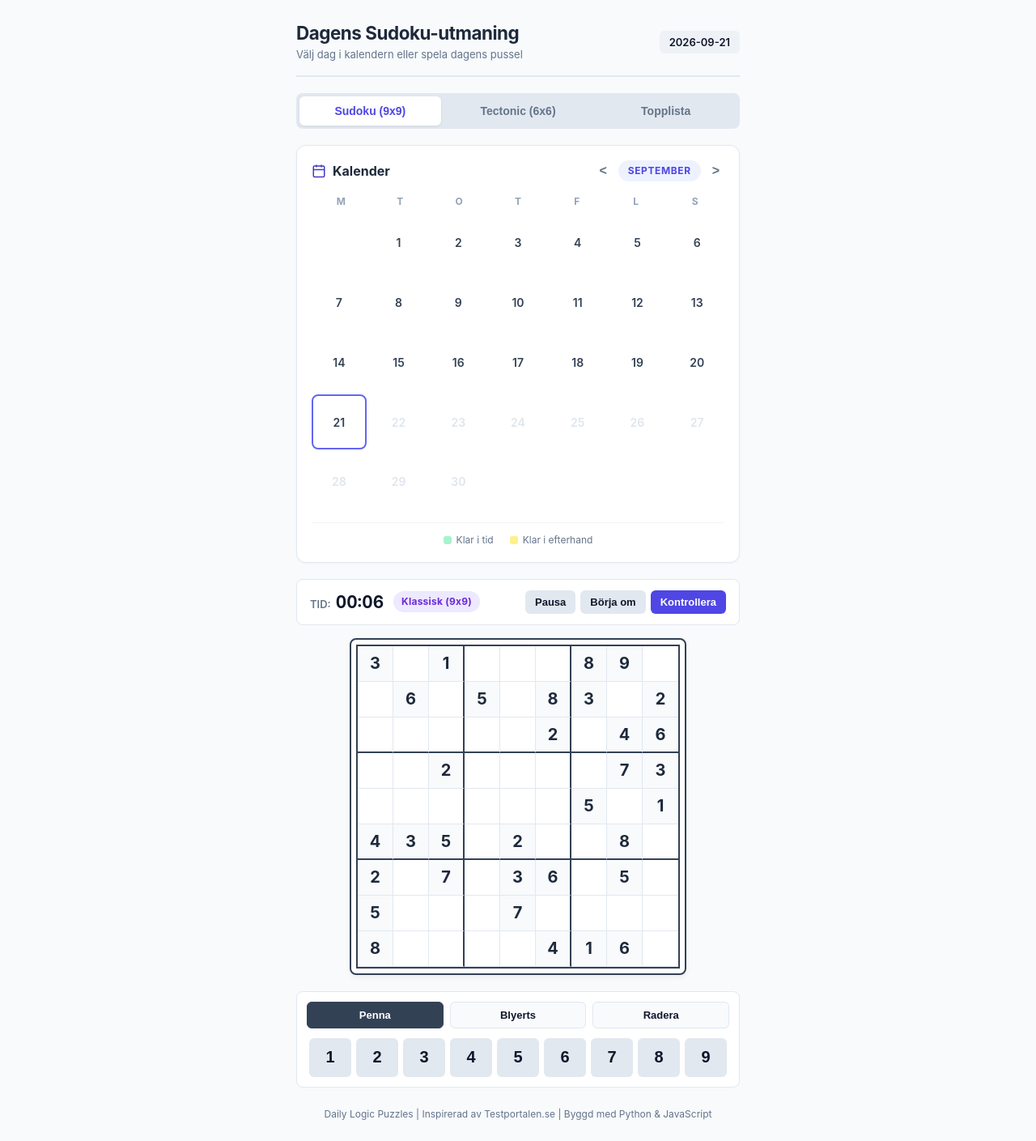
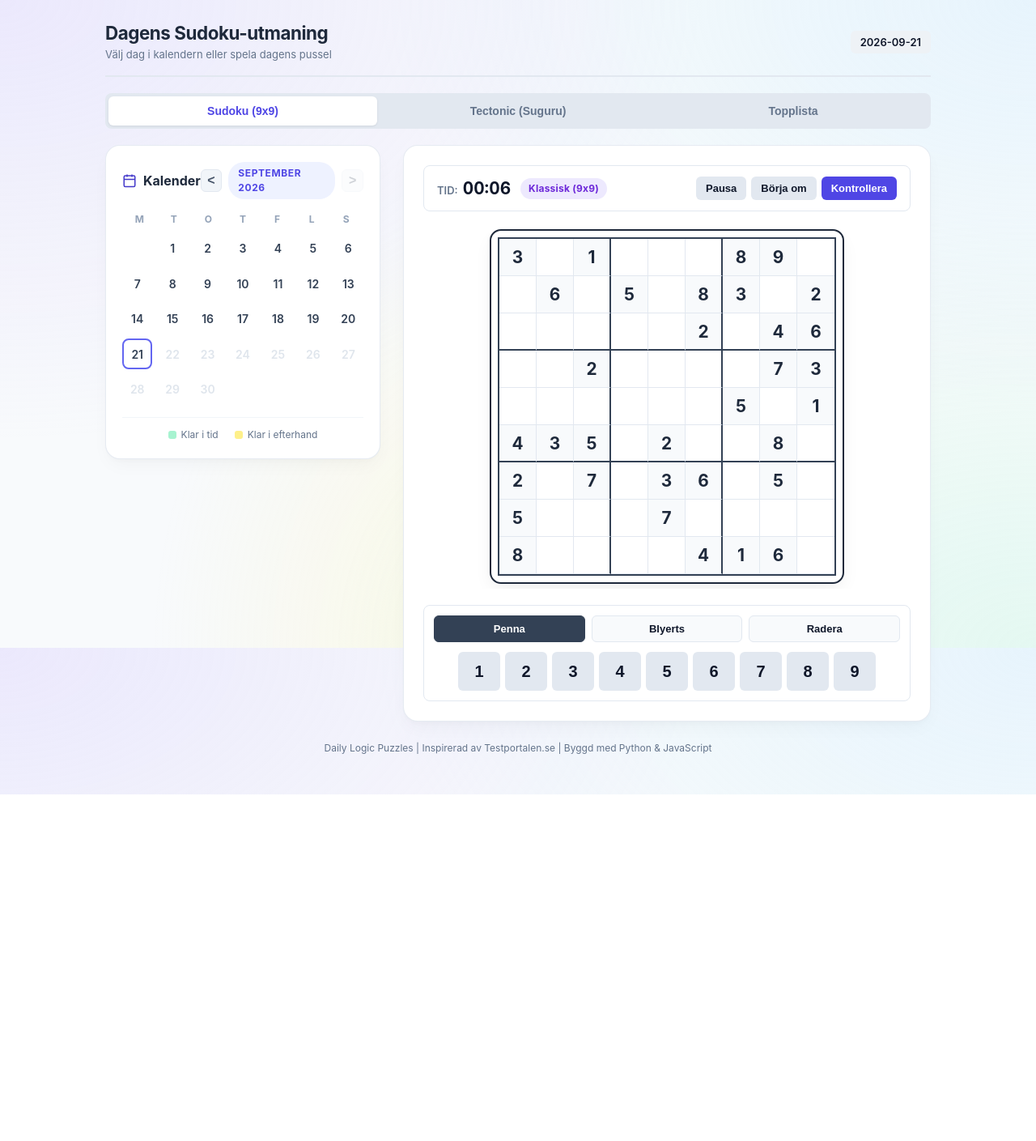
Before and after one commit to kallt/daily-logic-puzzles, a Flask app: page / in a window 1280 px wide. Shown: the whole page at 81% size. After the commit the page ends 981 px from the top, so only its background shows below. Run offline with Flask 3, Linux system fonts and the light colour scheme; data comes from the database, SQL or seed files in the repository.

Commit message:
feat: wide responsive layout, ambient UI design, toggle delete, calendar date bounds (July-Sept 2026), and hobby README

```diff
--- a/static/css/style.css
+++ b/static/css/style.css
@@ -31,18 +31,28 @@
 
 body {
     font-family: -apple-system, BlinkMacSystemFont, "Segoe UI", Roboto, Helvetica, Arial, sans-serif;
-    background-color: var(--bg-main);
+    background-color: #F8FAFC;
+    background-image:
+        radial-gradient(at 0% 0%, rgba(196, 181, 253, 0.25) 0px, transparent 48%),
+        radial-gradient(at 100% 0%, rgba(186, 230, 253, 0.28) 0px, transparent 45%),
+        radial-gradient(at 50% 100%, rgba(254, 240, 138, 0.22) 0px, transparent 50%),
+        radial-gradient(at 100% 100%, rgba(167, 243, 208, 0.25) 0px, transparent 48%);
+    background-attachment: fixed;
     color: var(--text-main);
     line-height: 1.5;
+    min-height: 100vh;
+    display: flex;
+    flex-direction: column;
 }
 
 .app-container {
-    max-width: 580px;
+    max-width: 1060px;
     margin: 0 auto;
-    padding: 24px 16px;
+    padding: 24px 20px 48px 20px;
     min-height: 100vh;
     display: flex;
     flex-direction: column;
+    width: 100%;
 }
 
 /* Header */
@@ -106,15 +116,24 @@ body {
 }
 
 /* ====================================================================
+   Layout & Game View Container (Desktop 2-column, Mobile 1-column)
+   ==================================================================== */
+#gameViewContainer {
+    display: grid;
+    grid-template-columns: 340px 1fr;
+    gap: 28px;
+    align-items: start;
+}
+
+/* ====================================================================
    Calendar Card (Testportalen Style)
    ==================================================================== */
 .calendar-card {
-    background-color: var(--bg-card);
-    border: 1px solid var(--border-color);
-    border-radius: 12px;
-    padding: 18px;
-    margin-bottom: 20px;
-    box-shadow: 0 1px 3px rgba(0,0,0,0.04);
+    background-color: #FFFFFF;
+    border: 1px solid rgba(226, 232, 240, 0.85);
+    border-radius: 18px;
+    padding: 20px;
+    box-shadow: 0 10px 25px -5px rgba(0, 0, 0, 0.04), 0 4px 6px -2px rgba(0, 0, 0, 0.02);
 }
 
 .calendar-header {
@@ -144,17 +163,31 @@ body {
 }
 
 .cal-nav-btn {
-    background: transparent;
-    border: none;
+    background: #F1F5F9;
+    border: 1px solid #E2E8F0;
+    border-radius: 6px;
     font-size: 1rem;
-    color: #64748B;
+    color: #475569;
     cursor: pointer;
-    padding: 2px 6px;
+    width: 28px;
+    height: 28px;
+    display: flex;
+    align-items: center;
+    justify-content: center;
     font-weight: 700;
+    transition: all 0.15s ease;
 }
 
-.cal-nav-btn:hover {
-    color: #1E293B;
+.cal-nav-btn:hover:not(:disabled):not(.disabled) {
+    background-color: #E2E8F0;
+    color: #0F172A;
+}
+
+.cal-nav-btn.disabled,
+.cal-nav-btn:disabled {
+    opacity: 0.25;
+    cursor: not-allowed;
+    pointer-events: none;
 }
 
 .cal-month-pill {
@@ -164,8 +197,9 @@ body {
     font-weight: 700;
     text-transform: uppercase;
     letter-spacing: 0.05em;
-    padding: 4px 12px;
+    padding: 5px 12px;
     border-radius: 20px;
+    user-select: none;
 }
 
 .calendar-weekdays {
@@ -264,6 +298,15 @@ body {
 .dot-ontime { background-color: #A7F3D0; }
 .dot-retro { background-color: #FEF08A; }
 
+/* Game Section Card */
+.game-section {
+    background-color: #FFFFFF;
+    border: 1px solid rgba(226, 232, 240, 0.85);
+    border-radius: 18px;
+    padding: 24px;
+    box-shadow: 0 10px 25px -5px rgba(0, 0, 0, 0.04), 0 4px 6px -2px rgba(0, 0, 0, 0.02);
+}
+
 /* Status Bar */
 .status-bar {
     display: flex;
@@ -351,31 +394,44 @@ body {
     display: flex;
     justify-content: center;
     margin-bottom: 20px;
+    padding: 6px;
+    overflow-x: auto;
 }
 
 .grid-wrapper {
     background-color: var(--bg-card);
-    padding: 6px;
-    border: 2px solid var(--border-dark);
-    border-radius: 8px;
-    box-shadow: 0 4px 6px -1px rgba(0,0,0,0.06);
+    padding: 8px;
+    border: 2.5px solid #1E293B;
+    border-radius: 14px;
+    box-shadow: 0 10px 24px -5px rgba(0, 0, 0, 0.08);
+    transition: transform 0.2s ease, box-shadow 0.2s ease;
+}
+
+@keyframes boardPulse {
+    0% { transform: scale(0.98); opacity: 0.85; }
+    50% { transform: scale(1.01); opacity: 1; }
+    100% { transform: scale(1); opacity: 1; }
+}
+
+.board-pulse {
+    animation: boardPulse 0.35s cubic-bezier(0.16, 1, 0.3, 1);
 }
 
 /* Sudoku 9x9 Grid */
 .sudoku-grid {
     display: grid;
-    grid-template-columns: repeat(9, 44px);
-    grid-template-rows: repeat(9, 44px);
-    border: 2px solid var(--border-dark);
+    grid-template-columns: repeat(9, 46px);
+    grid-template-rows: repeat(9, 46px);
+    border: 2.5px solid var(--border-dark);
 }
 
 .sudoku-cell {
-    width: 44px;
-    height: 44px;
+    width: 46px;
+    height: 46px;
     display: flex;
     justify-content: center;
     align-items: center;
-    font-size: 1.25rem;
+    font-size: 1.3rem;
     font-weight: 600;
     border-right: 1px solid var(--border-color);
     border-bottom: 1px solid var(--border-color);
--- a/static/js/app.js
+++ b/static/js/app.js
@@ -216,8 +216,17 @@ function switchToGame(gameType) {
 // -------------------------------------------------------------
 // Calendar Widget (Testportalen Style)
 // -------------------------------------------------------------
+// Calendar range bounds: July 2026 to September 2026 (current month)
+const MIN_CAL_YEAR = 2026;
+const MIN_CAL_MONTH = 6; // July (0-indexed: 6 = Juli)
+const MAX_CAL_YEAR = 2026;
+const MAX_CAL_MONTH = 8; // September (0-indexed: 8 = September)
+
 function initCalendarControls() {
     el.btnCalPrev.addEventListener("click", () => {
+        if (state.calYear === MIN_CAL_YEAR && state.calMonth <= MIN_CAL_MONTH) {
+            return;
+        }
         state.calMonth--;
         if (state.calMonth < 0) {
             state.calMonth = 11;
@@ -227,6 +236,9 @@ function initCalendarControls() {
     });
 
     el.btnCalNext.addEventListener("click", () => {
+        if (state.calYear === MAX_CAL_YEAR && state.calMonth >= MAX_CAL_MONTH) {
+            return;
+        }
         state.calMonth++;
         if (state.calMonth > 11) {
             state.calMonth = 0;
@@ -269,8 +281,19 @@ function renderCalendar() {
     const gameType = state.activeTab === "leaderboard" ? "sudoku" : state.activeTab;
     const history = getCompletionHistory(gameType);
 
-    el.calMonthPill.textContent = MONTH_NAMES_SV[state.calMonth];
+    // Display Month and Year (e.g. "SEPTEMBER 2026")
+    el.calMonthPill.textContent = `${MONTH_NAMES_SV[state.calMonth]} ${state.calYear}`;
     el.calDaysGrid.innerHTML = "";
+
+    // Lock navigation buttons if at bounds
+    const isAtMin = (state.calYear === MIN_CAL_YEAR && state.calMonth <= MIN_CAL_MONTH);
+    const isAtMax = (state.calYear === MAX_CAL_YEAR && state.calMonth >= MAX_CAL_MONTH);
+
+    el.btnCalPrev.disabled = isAtMin;
+    el.btnCalPrev.classList.toggle("disabled", isAtMin);
+
+    el.btnCalNext.disabled = isAtMax;
+    el.btnCalNext.classList.toggle("disabled", isAtMax);
 
     const year = state.calYear;
     const month = state.calMonth;
@@ -298,7 +321,9 @@ function renderCalendar() {
 
         if (isFuture) {
             cell.classList.add("future");
+            cell.classList.add("locked");
             cell.textContent = day;
+            cell.title = "Låst - Dagens pussel släpps på detta datum";
         } else {
             if (completedData && completedData.completed) {
                 if (completedData.onTime) {
@@ -315,7 +340,7 @@ function renderCalendar() {
                 cell.classList.add("selected-day");
             }
 
-            // Click day to load that puzzle
+            // Click day to load that puzzle and bring it directly into focus
             cell.addEventListener("click", () => {
                 selectDate(cellDateStr);
             });
@@ -343,6 +368,19 @@ function selectDate(dateStr) {
 
     renderCalendar();
     loadPuzzle(state.activeTab, dateStr);
+
+    // Center game board in view smoothly without scrolling friction
+    if (el.gameSection) {
+        el.gameSection.scrollIntoView({ behavior: "smooth", block: "start" });
+    }
+
+    // Trigger brief pulse animation on the active grid wrapper
+    const activeContainer = state.activeTab === "sudoku" ? el.sudokuContainer : el.tectonicContainer;
+    if (activeContainer) {
+        activeContainer.classList.remove("board-pulse");
+        void activeContainer.offsetWidth;
+        activeContainer.classList.add("board-pulse");
+    }
 }
 
 // -------------------------------------------------------------
@@ -453,11 +491,12 @@ function renderTectonicGrid() {
     const cages = g.cages;
     const size = g.gridSize || (gridCages ? gridCages.length : 6);
 
-    // Responsive cell size based on grid dimension
-    let cellSize = 56;
-    if (size === 7) cellSize = 48;
-    else if (size === 8) cellSize = 42;
-    else if (size === 9) cellSize = 38;
+    // Allow board to grow larger with larger grid dimensions:
+    // 6x6: 58px (~350px), 7x7: 56px (~392px), 8x8: 54px (~432px), 9x9: 52px (~468px)
+    let cellSize = 58;
+    if (size === 7) cellSize = 56;
+    else if (size === 8) cellSize = 54;
+    else if (size === 9) cellSize = 52;
 
     el.tectonicGrid.style.setProperty("--grid-size", size);
     el.tectonicGrid.style.setProperty("--cell-size", `${cellSize}px`);
@@ -575,7 +614,12 @@ function handleInputNumber(num) {
         }
         g.currentBoard[row][col] = 0;
     } else {
-        g.currentBoard[row][col] = num;
+        // Toggle delete feature: re-entering the same number deletes it
+        if (num !== 0 && g.currentBoard[row][col] === num) {
+            g.currentBoard[row][col] = 0;
+        } else {
+            g.currentBoard[row][col] = num;
+        }
         if (g.candidates[candKey]) {
             delete g.candidates[candKey];
         }
--- a/templates/index.html
+++ b/templates/index.html
@@ -22,7 +22,7 @@
         <!-- Navigation Tabs -->
         <nav class="nav-tabs">
             <button class="tab-btn active" data-tab="sudoku">Sudoku (9x9)</button>
-            <button class="tab-btn" data-tab="tectonic">Tectonic (6x6)</button>
+            <button class="tab-btn" data-tab="tectonic">Tectonic (Suguru)</button>
             <button class="tab-btn" data-tab="leaderboard">Topplista</button>
         </nav>
 
@@ -44,7 +44,7 @@
                         </div>
                         <div class="calendar-controls">
                             <button class="cal-nav-btn" id="btnCalPrev">&lt;</button>
-                            <span class="cal-month-pill" id="calMonthPill">SEPTEMBER</span>
+                            <span class="cal-month-pill" id="calMonthPill">SEPTEMBER 2026</span>
                             <button class="cal-nav-btn" id="btnCalNext">&gt;</button>
                         </div>
                     </div>
```
Also changed, not shown: other parts of static/css/style.css (+21 -13 lines), README.md.
